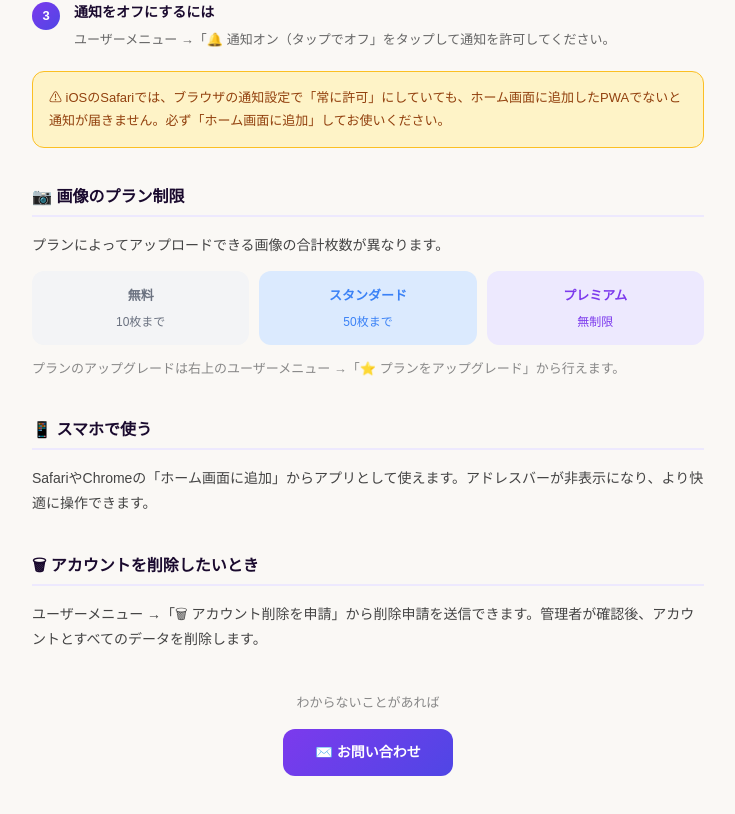
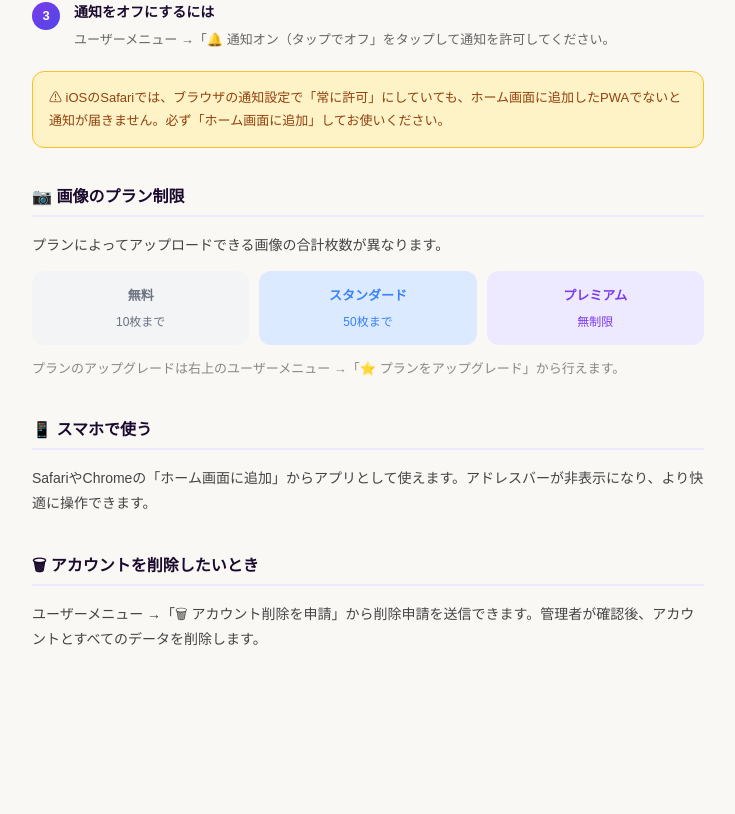
Before and after one commit to tinaRepo/CommissionTracker, a Next.js app: page /guide in a window 1280 px wide. Shown: the part 1627-2441 px from the top of the page, without its empty margins (272-1007 px from the left). After the commit the page ends 2396 px from the top, so only its background shows below. Built offline with nearby package versions, Linux system fonts and the light colour scheme.

Commit message:
fix：ガイドページからお問い合わせを削除

```diff
--- a/app/guide/page.tsx
+++ b/app/guide/page.tsx
@@ -111,12 +111,6 @@ export default function GuidePage() {
           <p>ユーザーメニュー →「🗑 アカウント削除を申請」から削除申請を送信できます。管理者が確認後、アカウントとすべてのデータを削除します。</p>
         </Section>
 
-        <div style={{ marginTop:40, textAlign:"center" }}>
-          <p style={{ fontSize:13, color:"#888", marginBottom:16 }}>わからないことがあれば</p>
-          <a href="/contact" style={{ display:"inline-block", background:"linear-gradient(135deg,#7c3aed,#4f46e5)", color:"#fff", textDecoration:"none", borderRadius:12, padding:"12px 32px", fontWeight:700, fontSize:14 }}>
-            ✉️ お問い合わせ
-          </a>
-        </div>
       </main>
     </div>
   );
```
